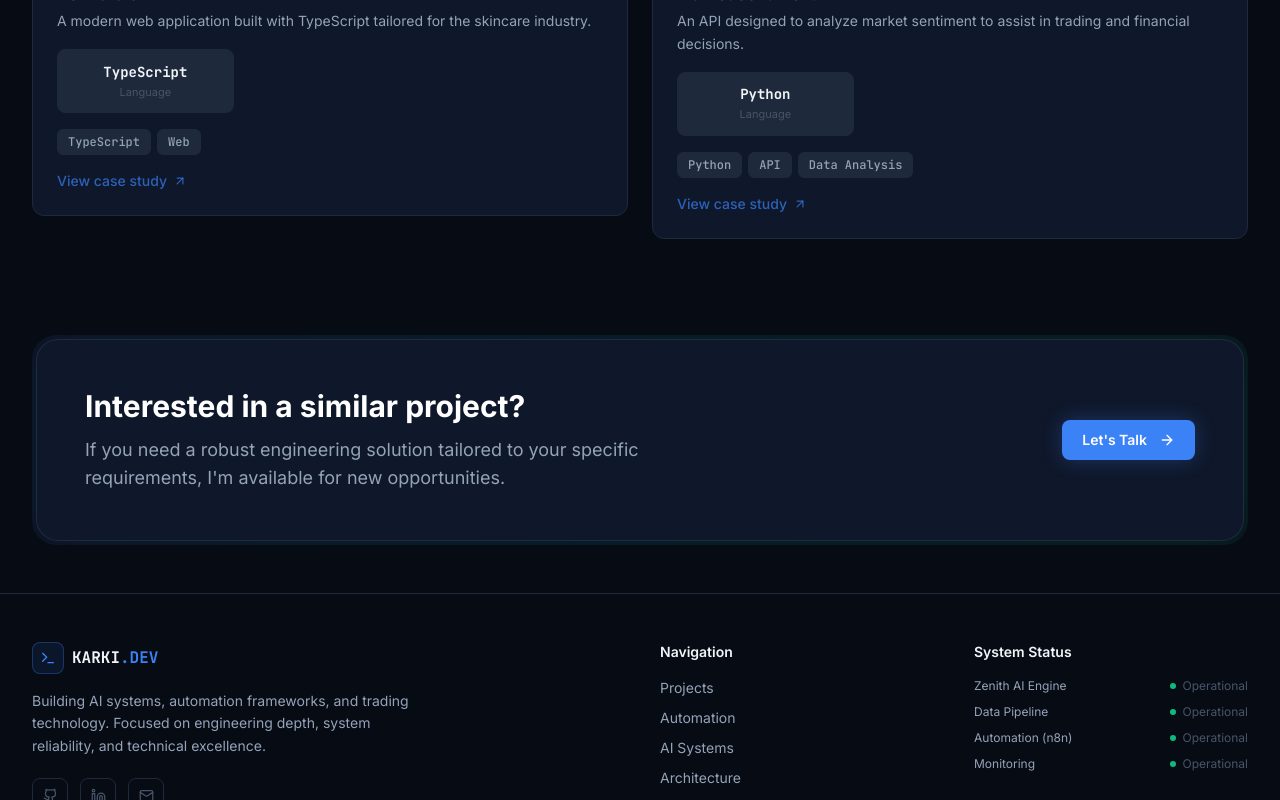
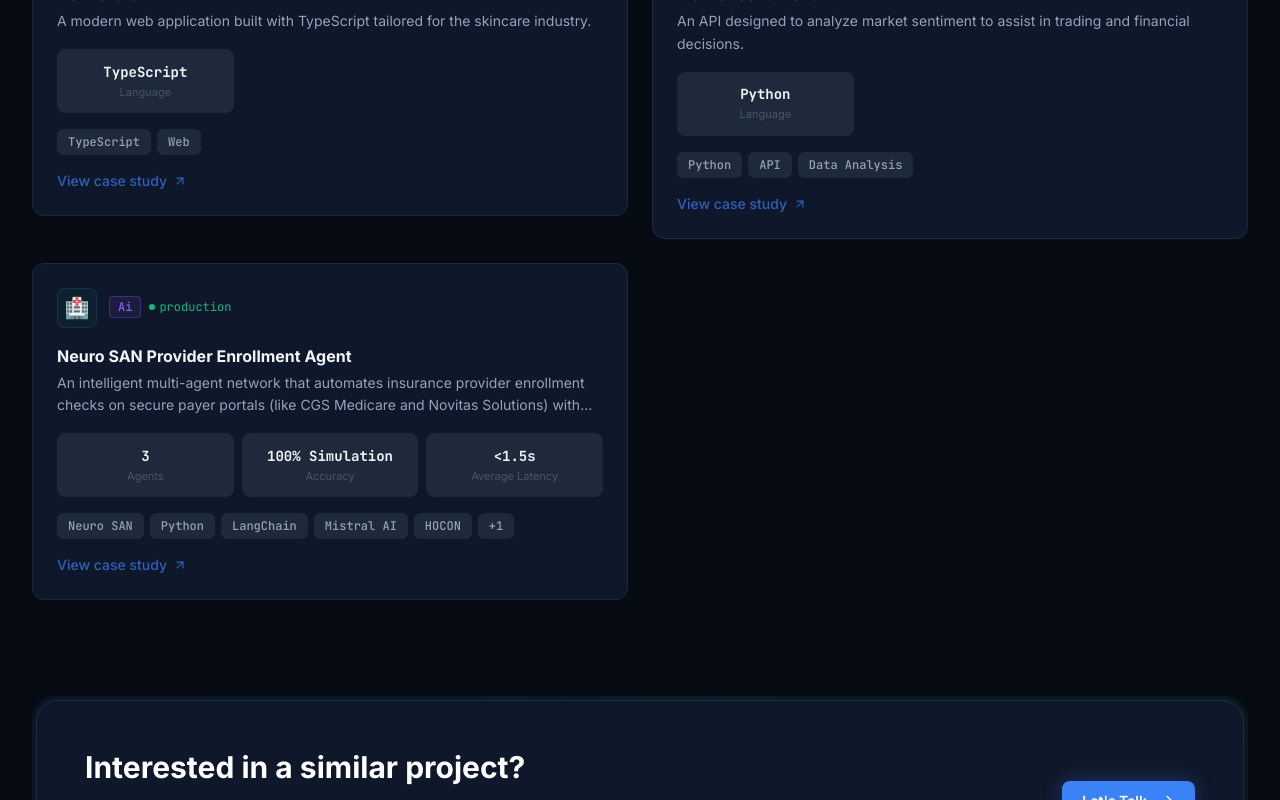
Before and after one commit to karkis23/My-portfolio, a React (Vite) app: page /projects in a window 1280 px wide. Shown: the part 1999-2799 px from the top of the page. Built offline with nearby package versions, Linux system fonts and the light colour scheme.

Commit message:
Add Neuro SAN Provider Enrollment Agent to portfolio

```diff
--- a/src/data/index.ts
+++ b/src/data/index.ts
@@ -261,7 +261,38 @@ export const projects: Project[] = [
     },
     links: { github: 'https://github.com/karkis23/portfolio-showcase#market-sentiment-api' },
   },
-
+  {
+    id: '11',
+    slug: 'neuro-san-provider-enrollment-agent',
+    name: 'Neuro SAN Provider Enrollment Agent',
+    tagline: 'AI-Powered healthcare verification system built on Neuro® AI',
+    description: 'An intelligent multi-agent network that automates insurance provider enrollment checks on secure payer portals (like CGS Medicare and Novitas Solutions) with live fallbacks.',
+    category: 'ai',
+    status: 'production',
+    color: '#0d9488',
+    icon: '🏥',
+    tech: ['Neuro SAN', 'Python', 'LangChain', 'Mistral AI', 'HOCON', 'httpx'],
+    features: [
+      '3-agent cooperative network (Manager -> Scraper -> Extractor)',
+      'High-fidelity portal simulation & live crawling fallback',
+      'Custom PortalBrowserTool CodedTool integration',
+      'Structured JSON data extraction of enrollment metrics',
+    ],
+    metrics: {
+      'Agents': '3',
+      'Accuracy': '100% Simulation',
+      'Average Latency': '<1.5s',
+    },
+    architecture: [
+      { id: 'user', label: 'User Query', description: 'Provider credentials & NPI', type: 'input', position: { x: 250, y: 50 }, connections: ['manager'] },
+      { id: 'manager', label: 'EnrollmentManager', description: 'Frontman coordinating execution', type: 'ai', position: { x: 250, y: 170 }, connections: ['scraper'] },
+      { id: 'scraper', label: 'PortalScraper', description: 'Agent managing web fetch / simulation', type: 'ai', position: { x: 250, y: 290 }, connections: ['tool'] },
+      { id: 'tool', label: 'PortalBrowserTool', description: 'Custom python CodedTool scraper', type: 'process', position: { x: 250, y: 410 }, connections: ['extractor'] },
+      { id: 'extractor', label: 'DataExtractor', description: 'JSON structure parser agent', type: 'ai', position: { x: 250, y: 530 }, connections: ['output'] },
+      { id: 'output', label: 'Markdown Report', description: 'Final structured status summary', type: 'output', position: { x: 250, y: 650 }, connections: [] },
+    ],
+    links: { github: 'https://github.com/karkis23/portfolio-showcase#neuro-san-provider-enrollment-agent' },
+  },
 ];
 
 export const articles: Article[] = [
```
Also changed, not shown: src/data/markdown/neuro-san-provider-enrollment-agent.md (added, +31 -0 lines).
